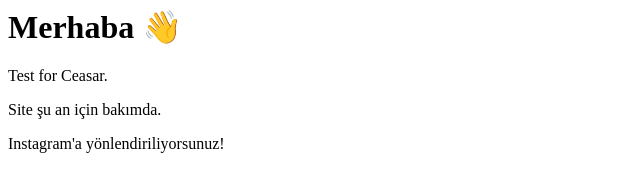
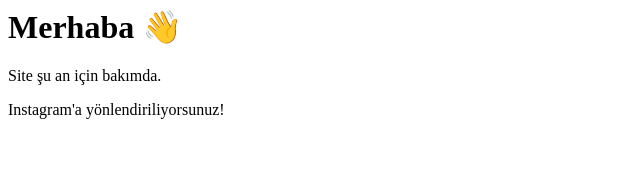
Before and after one commit to Ayemnatokey/ayemnatokey.design, a plain HTML site: page index.html in a window 1280 px wide. Shown: the whole page, without its empty margins (0-640 px from the left). Drawn offline with Linux system fonts and the light colour scheme.

Commit message:
Update index.html

```diff
--- a/index.html
+++ b/index.html
@@ -6,7 +6,6 @@
   <body>
 
 <h1>Merhaba 👋</h1>
-<p style="font-family:Montserrat">Test for Ceasar.</p>
 <p style="font-family:Montserrat">Site şu an için bakımda.</p>
 <p style="font-family:Montserrat">Instagram'a yönlendiriliyorsunuz!</p>
 
```
